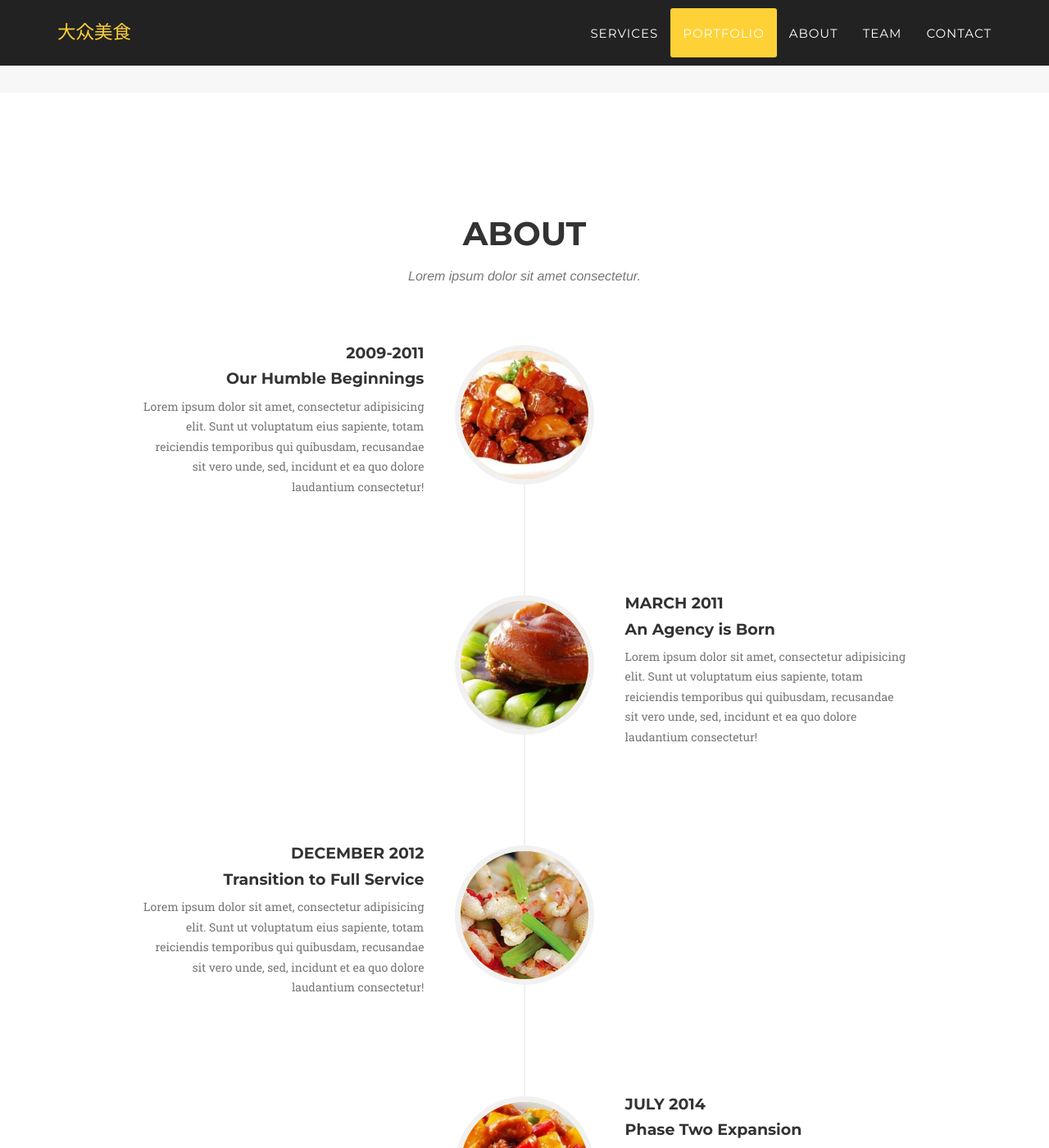
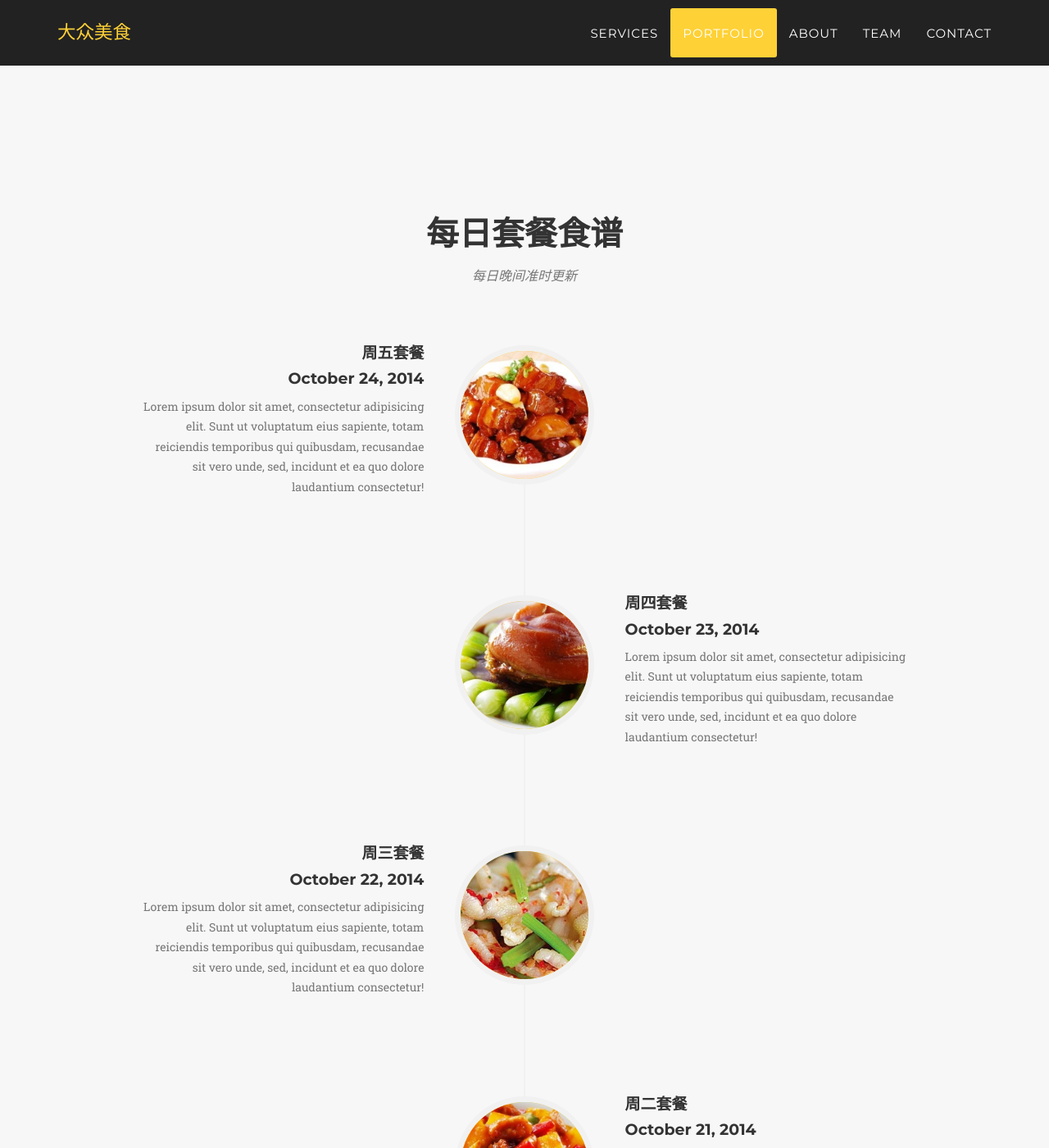
Before and after one commit to yusite/dzfood, a Jekyll site: the page built from index.html, in a window 1280 px wide and 1400 px high, scrolled down 2269 px. Shown: the whole window at 82% size. Built offline with Jekyll 4.4.1, drawn with Linux system fonts in a browser that asks for light colours; some web fonts are replaced; some of the changed text lies outside the part shown.

Commit message:
change background color, change section-heading, change 4 timeline headings,

```diff
--- a/_includes/about.html
+++ b/_includes/about.html
@@ -1,10 +1,10 @@
 <!-- About Section -->
-    <section id="about">
+    <section id="about" class="bg-light-gray">
         <div class="container">
             <div class="row">
                 <div class="col-lg-12 text-center">
-                    <h2 class="section-heading">About</h2>
-                    <h3 class="section-subheading text-muted">Lorem ipsum dolor sit amet consectetur.</h3>
+                    <h2 class="section-heading">每日套餐食谱</h2>
+                    <h3 class="section-subheading text-muted">每日晚间准时更新</h3>
                 </div>
             </div>
             <div class="row">
@@ -16,8 +16,8 @@
                             </div>
                             <div class="timeline-panel">
                                 <div class="timeline-heading">
-                                    <h4>2009-2011</h4>
-                                    <h4 class="subheading">Our Humble Beginnings</h4>
+                                    <h4>周五套餐</h4>
+                                    <h4 class="subheading">October 24, 2014</h4>
                                 </div>
                                 <div class="timeline-body">
                                     <p class="text-muted">Lorem ipsum dolor sit amet, consectetur adipisicing elit. Sunt ut voluptatum eius sapiente, totam reiciendis temporibus qui quibusdam, recusandae sit vero unde, sed, incidunt et ea quo dolore laudantium consectetur!</p>
@@ -30,8 +30,8 @@
                             </div>
                             <div class="timeline-panel">
                                 <div class="timeline-heading">
-                                    <h4>March 2011</h4>
-                                    <h4 class="subheading">An Agency is Born</h4>
+                                    <h4>周四套餐</h4>
+                                    <h4 class="subheading">October 23, 2014</h4>
                                 </div>
                                 <div class="timeline-body">
                                     <p class="text-muted">Lorem ipsum dolor sit amet, consectetur adipisicing elit. Sunt ut voluptatum eius sapiente, totam reiciendis temporibus qui quibusdam, recusandae sit vero unde, sed, incidunt et ea quo dolore laudantium consectetur!</p>
@@ -44,8 +44,8 @@
                             </div>
                             <div class="timeline-panel">
                                 <div class="timeline-heading">
-                                    <h4>December 2012</h4>
-                                    <h4 class="subheading">Transition to Full Service</h4>
+                                    <h4>周三套餐</h4>
+                                    <h4 class="subheading">October 22, 2014</h4>
                                 </div>
                                 <div class="timeline-body">
                                     <p class="text-muted">Lorem ipsum dolor sit amet, consectetur adipisicing elit. Sunt ut voluptatum eius sapiente, totam reiciendis temporibus qui quibusdam, recusandae sit vero unde, sed, incidunt et ea quo dolore laudantium consectetur!</p>
@@ -58,8 +58,8 @@
                             </div>
                             <div class="timeline-panel">
                                 <div class="timeline-heading">
-                                    <h4>July 2014</h4>
-                                    <h4 class="subheading">Phase Two Expansion</h4>
+                                    <h4>周二套餐</h4>
+                                    <h4 class="subheading">October 21, 2014</h4>
                                 </div>
                                 <div class="timeline-body">
                                     <p class="text-muted">Lorem ipsum dolor sit amet, consectetur adipisicing elit. Sunt ut voluptatum eius sapiente, totam reiciendis temporibus qui quibusdam, recusandae sit vero unde, sed, incidunt et ea quo dolore laudantium consectetur!</p>
@@ -68,9 +68,10 @@
                         </li>
                         <li class="timeline-inverted">
                             <div class="timeline-image">
-                                <h4>Be Part
-                                    <br>Of Our
-                                    <br>Story!</h4>
+                                <h4>不错吧？
+                                <br>别犹豫了
+                                <br>还不快订！
+                                </h4>
                             </div>
                         </li>
                     </ul>
```
